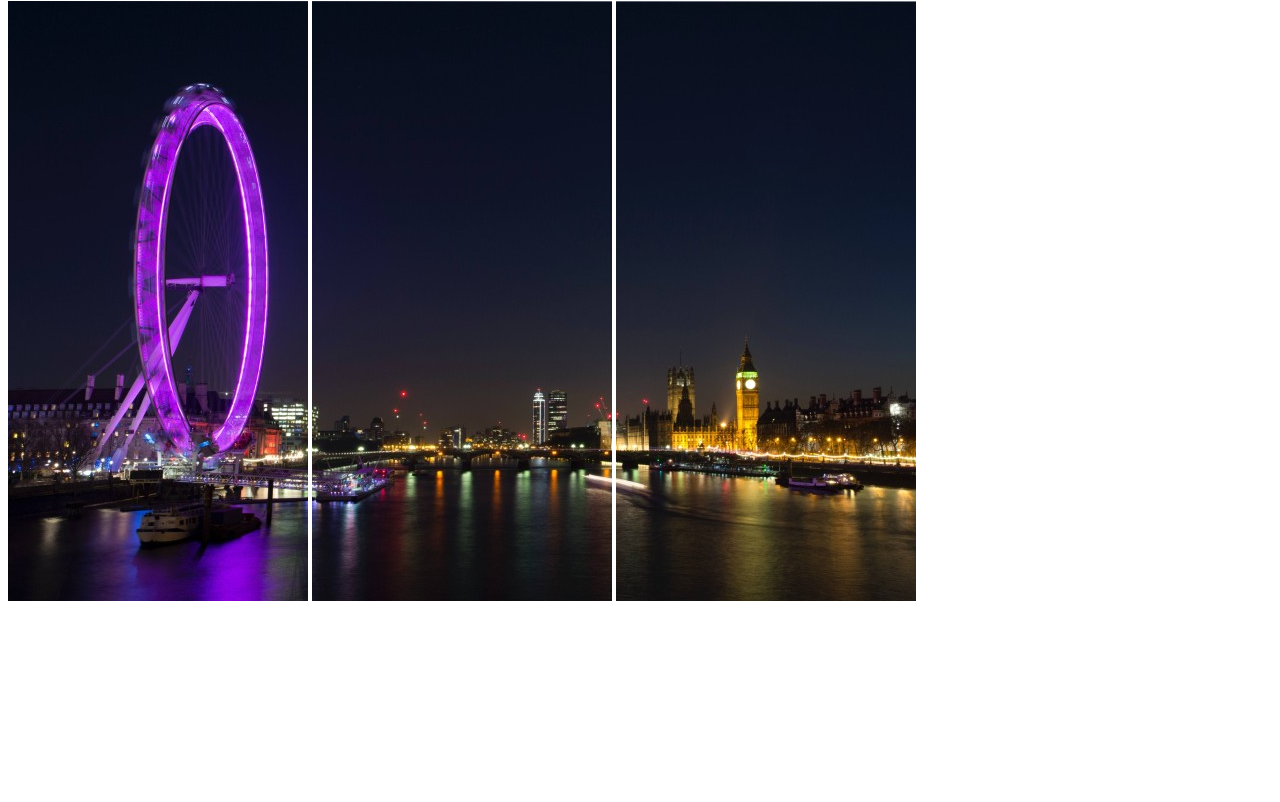
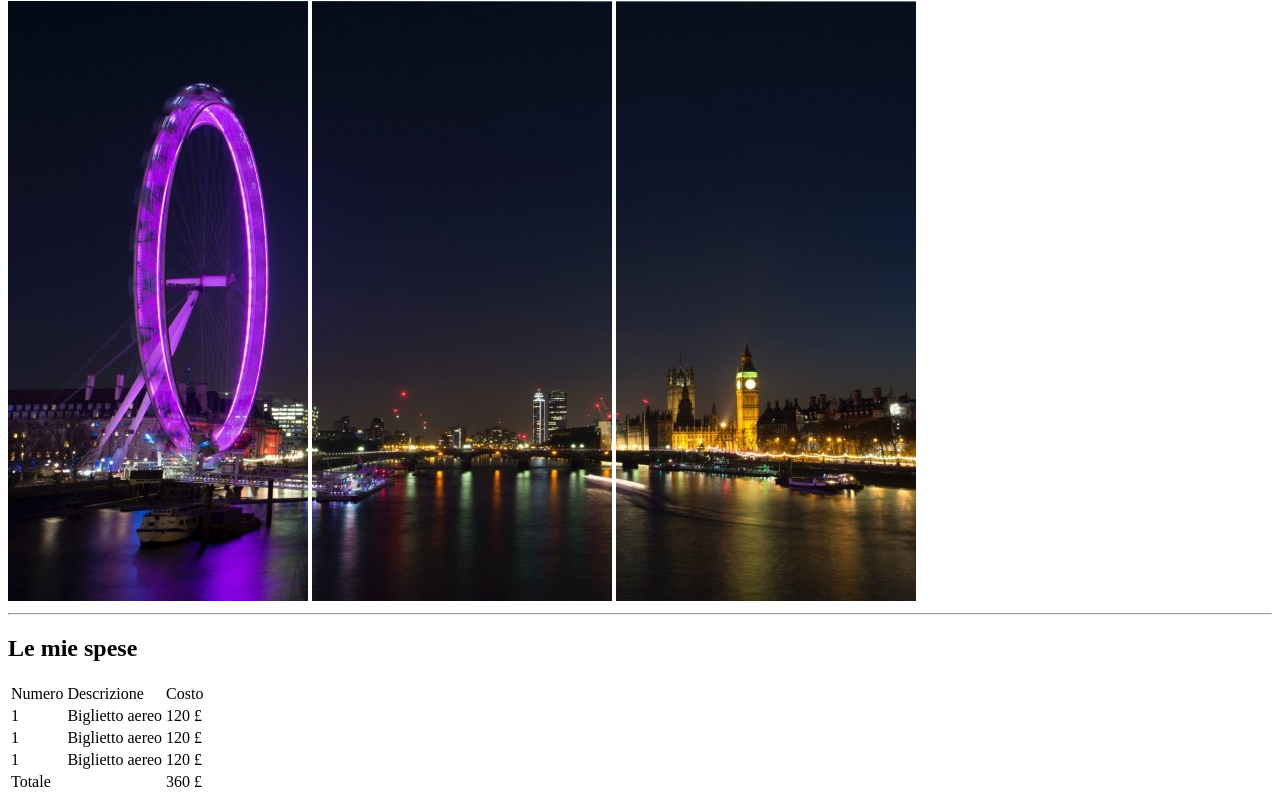
Before and after one commit to giuliop93/My-first-repo, a plain HTML site: page html-london-trip/index.html in a window 1280 px wide. Shown: the part 79-881 px from the top of the page. Before the commit the page ends 800 px from the top, so only its background shows below. Drawn offline with Linux system fonts and the light colour scheme.

Commit message:
inserite ''le mie spese''

```diff
--- a/html-london-trip/index.html
+++ b/html-london-trip/index.html
@@ -11,5 +11,34 @@
     <img src="img/pexels-bill-emrich-230794-0.jpg" alt="prima immagine">
     <img src="img/pexels-bill-emrich-230794-1.jpg" alt="seconda immagine">
     <img src="img/pexels-bill-emrich-230794-2.jpg" alt="terza immagine">
+    <hr>
+    <h2>Le mie spese</h2>
+    <table>
+        <tr>
+          <td>Numero</td>
+          <td>Descrizione</td>
+          <td>Costo</td>
+        </tr>
+        <tr>
+          <td>1</td>
+          <td>Biglietto aereo</td>
+          <td>120 £</td>
+        </tr>
+        <tr>
+            <td>1</td>
+            <td>Biglietto aereo</td>
+            <td>120 £</td>
+        </tr>
+        <tr>
+            <td>1</td>
+            <td>Biglietto aereo</td>
+            <td>120 £</td>
+        </tr>
+        <tr>
+          <td>Totale</td>
+          <td></td>
+          <td>360 £</td>
+        </tr>
+      </table>
 </body>
 </html>
```
